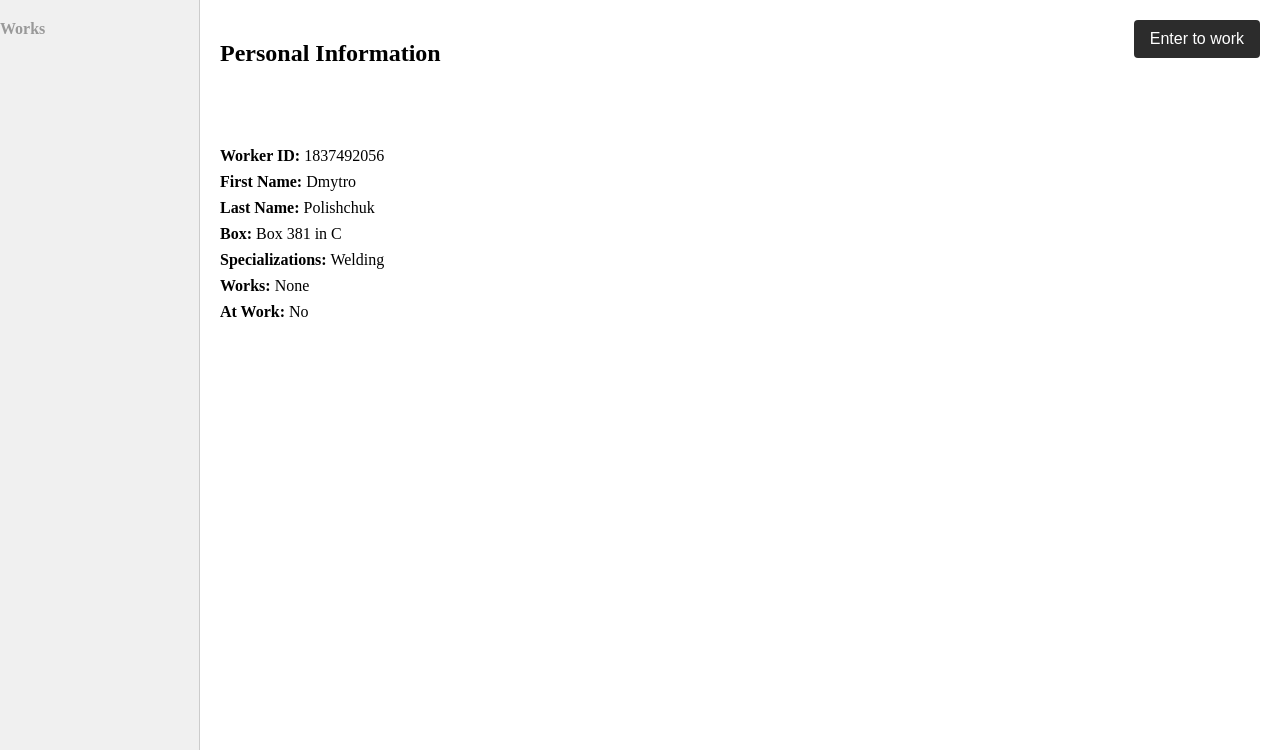
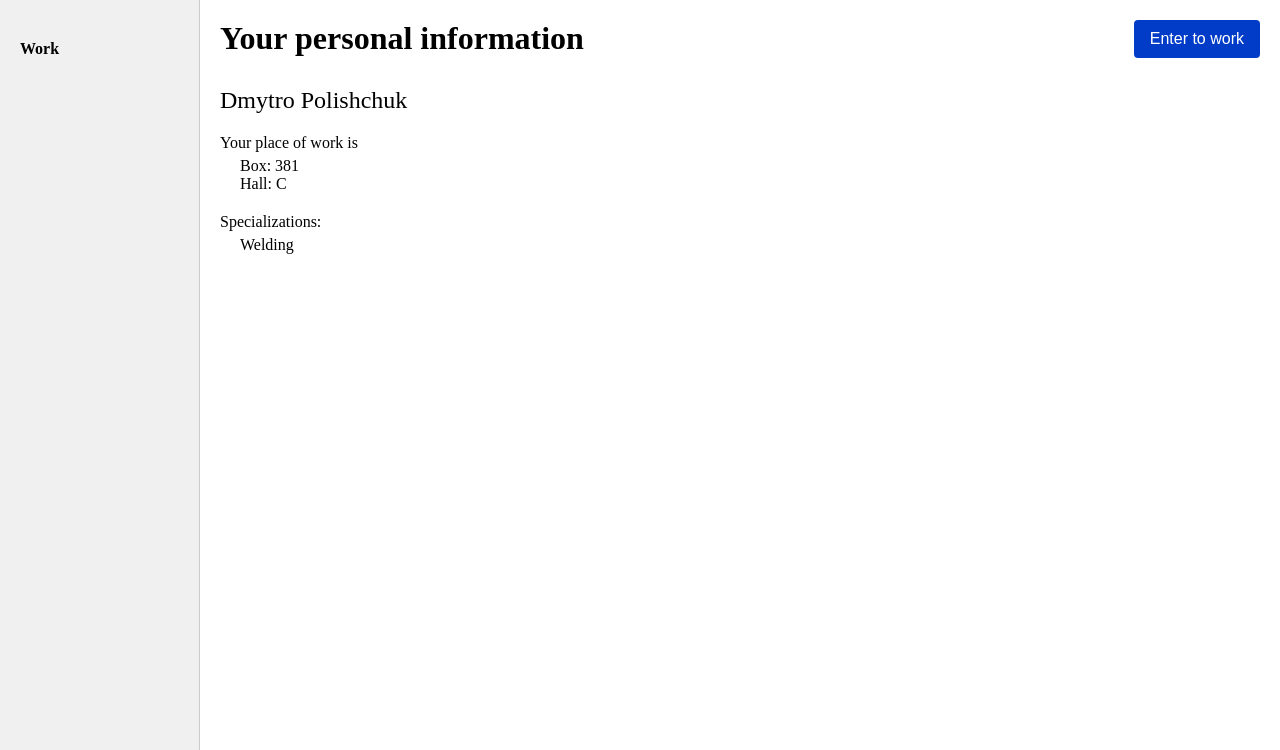
Before and after one commit to Senkosan2020/factory-task, a Django app: template templates/factory/profile.html in a window 1280 px wide. Shown: the part 50-800 px from the top of the page. Run offline with Django 5.2, Linux system fonts and the light colour scheme; the template is opened without the code that fills it: values that come from a table or form of the project are taken from there, others are empty; data comes from the database, SQL or seed files in the repository; both versions use the stored data as it was after the commit.

Commit message:
Update profile page

```diff
--- a/static/css/styles.css
+++ b/static/css/styles.css
@@ -209,13 +209,12 @@ display: block;
   width: 200px;
   background-color: #f0f0f0;
   border-right: 1px solid #ccc;
-  box-sizing: border-box;
-
   position: fixed;
   top: 50px;
   bottom: 0;
   left: 0;
-  padding-top: 20px;
+  padding-top: 40px;
+  box-sizing: border-box;
 }
 
 .vertical-toolbar nav ul {
@@ -224,32 +223,37 @@ display: block;
   margin: 0;
 }
 
-.vertical-toolbar nav li + li {
-  margin-top: 15px;
-}
-
-.vertical-toolbar .inactive-link {
+.vertical-toolbar .vt-item a {
   display: block;
-  color: #999;
+  color: #000;
   text-decoration: none;
   font-weight: bold;
-  pointer-events: none;
+  padding-left: 20px;
+  font-size: 1rem;
+  margin-bottom: 15px;
 }
 
 .content-area {
   margin-left: 200px;
   width: calc(100% - 200px);
   padding: 20px;
-  box-sizing: border-box;
+  padding-right: 160px;
   position: relative;
   overflow-y: auto;
+  text-align: left;
+}
+
+.page-title {
+  font-size: 2rem;
+  font-weight: bold;
+  text-align: left;
+  margin-bottom: 30px;
 }
 
 .work-button {
   position: absolute;
   top: 20px;
   right: 20px;
-  background-color: #2c2c2c;
   color: #fff;
   border: none;
   border-radius: 4px;
@@ -258,17 +262,53 @@ display: block;
   cursor: pointer;
 }
 
-.work-button:hover {
-  background-color: #444;
+.enter-btn {
+  background-color: #003CC8;
 }
 
-.profile-list {
-  list-style: none;
-  padding: 0;
-  margin-top: 80px;
+.enter-btn:hover {
+  background-color: #002BB0;
 }
 
-.profile-list li {
-  margin-bottom: 8px;
+.exit-btn {
+  background-color: #2882E6;
+}
+
+.exit-btn:hover {
+  background-color: #1F6FC2;
+}
+
+.name-text {
+  font-size: 1.5rem;
+  margin-bottom: 20px;
+}
+
+.work-block {
+  margin-bottom: 20px;
+}
+
+.work-label {
   font-size: 1rem;
+  margin-bottom: 5px;
 }
+
+.work-details {
+  font-size: 1rem;
+  padding-left: 20px;
+  text-align: left;
+}
+
+.spec-block {
+  margin-bottom: 20px;
+}
+
+.spec-label {
+  font-size: 1rem;
+  margin-bottom: 5px;
+}
+
+.spec-details {
+  font-size: 1rem;
+  padding-left: 20px;
+  text-align: left;
+}
--- a/templates/factory/profile.html
+++ b/templates/factory/profile.html
@@ -6,45 +6,41 @@
   <aside class="vertical-toolbar">
     <nav>
       <ul>
-          <li><a href="#" class="inactive-link">Works</a></li>
+        <li class="vt-item"><a href="#">Work</a></li>
       </ul>
     </nav>
   </aside>
+
   <section class="content-area">
     {% if worker %}
+      <div class="page-title">Your personal information</div>
+
       <form method="post" action="{% url 'toggle_at_work' %}">
         {% csrf_token %}
-          <button type="submit" class="work-button">
-            {% if worker.at_work %}
-              Exit from work
-            {% else %}
-              Enter to work
-            {% endif %}
+        <button type="submit"
+                class="work-button {% if worker.at_work %}exit-btn{% else %}enter-btn{% endif %}">
+          {% if worker.at_work %}Exit from work{% else %}Enter to work{% endif %}
         </button>
       </form>
 
-        <h2>Personal Information</h2>
-        <ul class="profile-list">
-          <li><strong>Worker ID:</strong> {{ worker.worker_id }}</li>
-          <li><strong>First Name:</strong> {{ worker.first_name }}</li>
-          <li><strong>Last Name:</strong> {{ worker.last_name }}</li>
-          <li><strong>Box:</strong> {{ worker.box }}</li>
-          <li><strong>Specializations:</strong>
+      <div class="name-text">{{ worker.first_name }} {{ worker.last_name }}</div>
+
+      <div class="work-block">
+        <div class="work-label">Your place of work is</div>
+        <div class="work-details">
+          Box: {{ worker.box.number_box }}<br>
+          Hall: {{ worker.box.hall }}
+        </div>
+      </div>
+
+      <div class="spec-block">
+        <div class="spec-label">Specializations:</div>
+        <div class="spec-details">
           {% for spec in worker.specializations.all %}
             {{ spec.specialization }}{% if not forloop.last %}, {% endif %}
-            {% empty %}
-              None
-            {% endfor %}
-          </li>
-          <li><strong>Works:</strong>
-            {% for w in worker.works.all %}
-              {{ w.id_work }}{% if not forloop.last %}, {% endif %}
-            {% empty %}
-              None
-            {% endfor %}
-          </li>
-          <li><strong>At Work:</strong> {% if worker.at_work %}Yes{% else %}No{% endif %}</li>
-        </ul>
+          {% empty %}None{% endfor %}
+        </div>
+      </div>
     {% else %}
       <p>Please <a href="{% url 'login' %}">log in</a> to view your profile.</p>
     {% endif %}
```
Also changed, not shown: db.sqlite3. Lines whose indentation alone changed are shown as unchanged.
